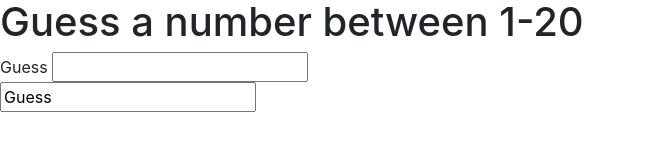
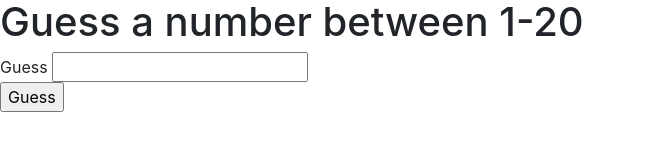
Before and after one commit to garyconnelly1/go-quick-2, a plain HTML site: page 3rdProblem/guess.html in a window 1280 px wide. Shown: the whole page, without its empty margins (0-645 px from the left). Drawn offline with nearby package versions, Linux system fonts and the light colour scheme.

Commit message:
adding the guess form with GET method

```diff
--- a/3rdProblem/guess.html
+++ b/3rdProblem/guess.html
@@ -13,8 +13,7 @@
 
     <form action="/guess" method="get">
   Guess <input type="text" name="guess"><br>
-
-  <input type="Guess" value="Guess">
+  <input type="submit" value="Guess">
 </form>
 
 	<!-- <a href = "index.html">Index</a>-->
```
